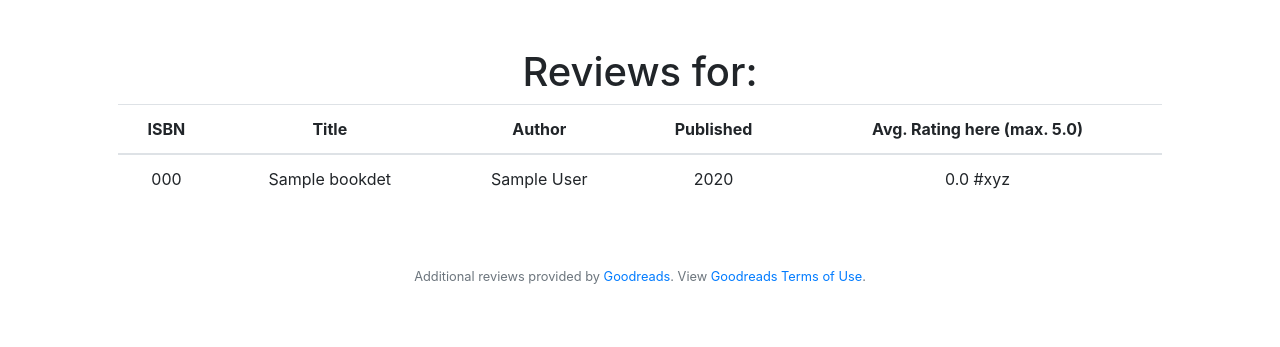
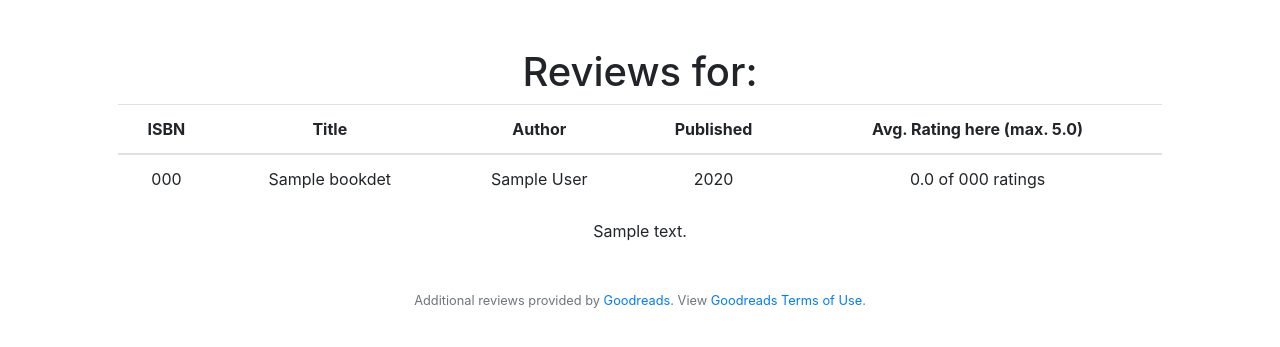
Before and after one commit to pschropp/CS50web-Proj1-bookreview, a Flask app: template templates/bookdetails.html in a window 1280 px wide. Shown: the part 76-423 px from the top of the page. Run offline with Flask 2, Linux system fonts and the light colour scheme; the template is opened without the code that fills it: most values are stand-ins (such as "Sample title", 1, 10 or a date in 2020); some libraries are stand-ins or nearby versions.

Commit message:
Calculate and Display average and number of own ratings;use AVG and COUNT in SQL, then indices to extract from list of tuples

```diff
--- a/application.py
+++ b/application.py
@@ -19,6 +19,9 @@ from tempfile import mkdtemp
 from werkzeug.exceptions import default_exceptions, HTTPException, InternalServerError
 from werkzeug.security import check_password_hash, generate_password_hash
 from helpers import errordisplay, login_required
+
+# Importing the statistics module
+import statistics
 
 app = Flask(__name__)
 
@@ -84,8 +87,7 @@ def register():
             db.execute("INSERT INTO users (username, useremail, pwdhash) VALUES  (:username, :useremail, :pwdhash)",     #pylint: disable=no-member
                         {"username": username, "useremail": useremail, "pwdhash": pwdhash})
             db.commit()     #pylint: disable=no-member
-            ### to be implemented: if successful, show congratulation msg,
-            ### maybe via separate route "newlogin" which returns to normal login just adding a differen title
+            ### to be implemented: if successful, show congratulation msg, via flash message on next page (i.e. login page)
 
         else:
             return errordisplay("username already exists, please choose another username or login", 403)
@@ -193,23 +195,23 @@ def bookdetails(isbn):
     if db.execute("SELECT * FROM reviews WHERE isbn = :isbn AND username = :username", #pylint: disable=no-member
                         {"isbn": isbn, "username": session["username"]}).rowcount > 0:
         flash("You have already written a review for this book")
-        hidebutton=True
+        hidebutton = True
     else:
-        hidebutton=False
+        hidebutton = False
 
     #### put calc of entries (=no of ratings) here and use with if.
+    own_reviewsisbn_ratings = db.execute("SELECT COUNT(rev_rating), AVG(rev_rating) FROM reviews WHERE isbn = :isbn", #pylint: disable=no-member
+                                    {"isbn": isbn}).fetchall()
+    numberofownrev = int(own_reviewsisbn_ratings[0][0])
+    own_avg_rating = float(own_reviewsisbn_ratings[0][1])
 
-    own_reviewsisbn=db.execute("SELECT * FROM reviews WHERE isbn = :isbn", #pylint: disable=no-member
+    own_reviewsisbn = db.execute("SELECT * FROM reviews WHERE isbn = :isbn", #pylint: disable=no-member
                                     {"isbn": isbn}).fetchall()
 
-    # calculate avg. rating for specific book
-    own_avg_rating = db.execute("SELECT AVG(rev_rating) FROM reviews WHERE isbn = :isbn", #pylint: disable=no-member
-                                    {"isbn": isbn}).fetchone()
 
     """show reviews (own + from API)"""
 
-
-    return render_template("bookdetails.html", bookdet=session["details"], hidebutton=hidebutton, own_avg_rating=own_avg_rating)
+    return render_template("bookdetails.html", bookdet=session["details"], hidebutton=hidebutton, numberofownrev=numberofownrev, own_avg_rating=own_avg_rating, own_reviewsisbn=own_reviewsisbn)
 
 
 
--- a/templates/bookdetails.html
+++ b/templates/bookdetails.html
@@ -29,7 +29,7 @@ Book Details
                 <td> {{ bookdet.title }} </td>
                 <td> {{ bookdet.author }} </td>
                 <td> {{ bookdet.year }} </td>
-                <td> {{ '%0.1f' % own_avg_rating|float }} #xyz <!-- implement no. of ratings here --> </td>
+                <td> {{ '%0.1f' % own_avg_rating|float }} of {{ numberofownrev }} ratings </td>
             </tr>
     </tbody>
 </table>
@@ -42,12 +42,23 @@ Book Details
 
 <!-- show reviews and ratings here -->
 <div>
+    {% if own_reviewsisbn|length %}
+
+        {% for review in own_reviewsisbn %}
+            <div>
+                {{review.rev_text}}
+            </div>
+        {% endfor %}
+    {% else %}
+    <h1> No reviews found, be the first to write one! </h1>
+    {% endif %}
         <!--
-
          use if else before, to checkif entries available
         <h3> No ratings/reviews for this book. Be the first to add one! </h3>
         -->
 </div>
+
+
 <div>
 
 </div>
--- a/templates/searchresults.html
+++ b/templates/searchresults.html
@@ -29,8 +29,8 @@ Book Details
         </tbody>
     </table>
 
-{% else %}<
-    h1>No books with these properties found</h1>
+{% else %}
+    <h1>No books with these properties found</h1>
 {% endif %}
 
 
```
